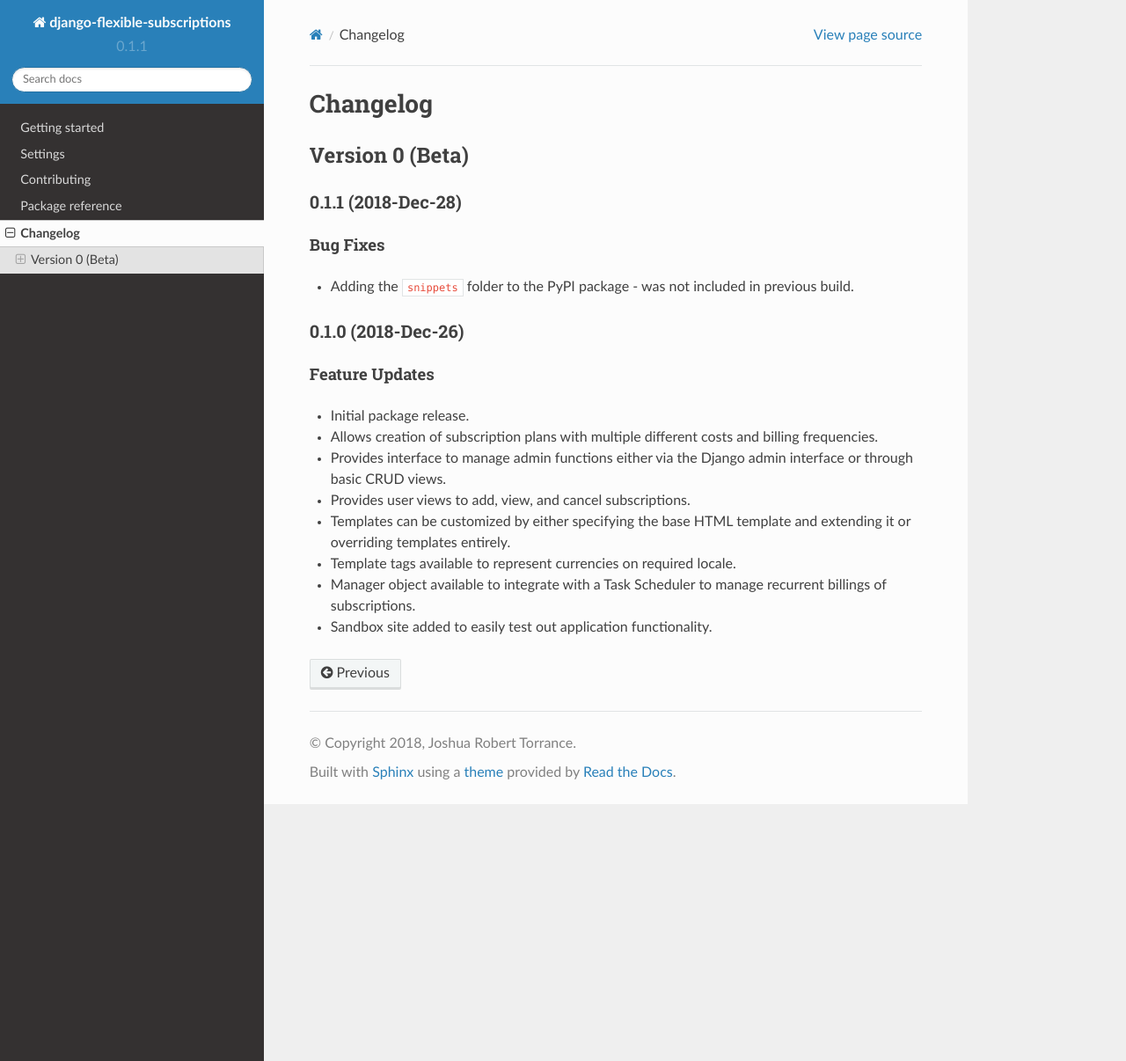
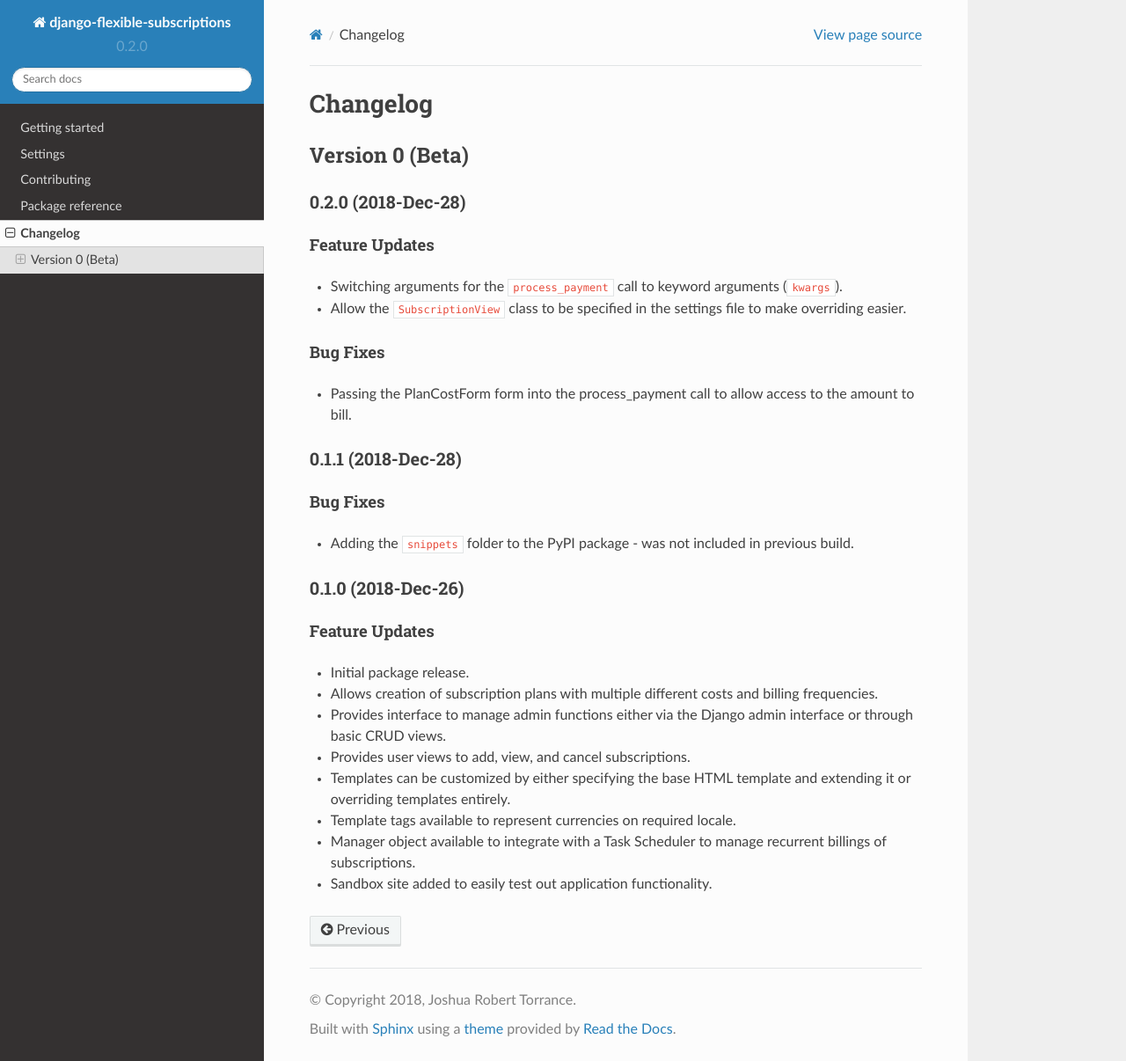
Before and after one commit to studybuffalo/django-flexible-subscriptions, a Sphinx documentation site: the page built from docs/changelog.rst, in a window 1280 px wide and 1206 px high. Shown: the whole window at 88% size. Built offline with Sphinx 7.4.7 and the Read the Docs theme 2.0.0, drawn with Linux system fonts in a browser that asks for light colours; the version number is read from the project's files by our own code.

Commit message:
Updating version number and changelog

```diff
--- a/docs/changelog.rst
+++ b/docs/changelog.rst
@@ -5,6 +5,22 @@ Changelog
 ----------------
 Version 0 (Beta)
 ----------------
+
+0.2.0 (2018-Dec-28)
+===================
+
+Feature Updates
+---------------
+* Switching arguments for the ``process_payment`` call to keyword
+  arguments (``kwargs``).
+* Allow the ``SubscriptionView`` class to be specified in the settings
+  file to make overriding easier.
+
+Bug Fixes
+---------
+
+* Passing the PlanCostForm form into the process_payment call to
+  allow access to the amount to bill.
 
 0.1.1 (2018-Dec-28)
 ===================
--- a/subscriptions/__init__.py
+++ b/subscriptions/__init__.py
@@ -1,5 +1,5 @@
 # pylint: disable=missing-docstring, invalid-name
-__version__ = '0.1.1'
+__version__ = '0.2.0'
 
 # Provide DepreciationWarning for older Django versions
 import warnings
```
